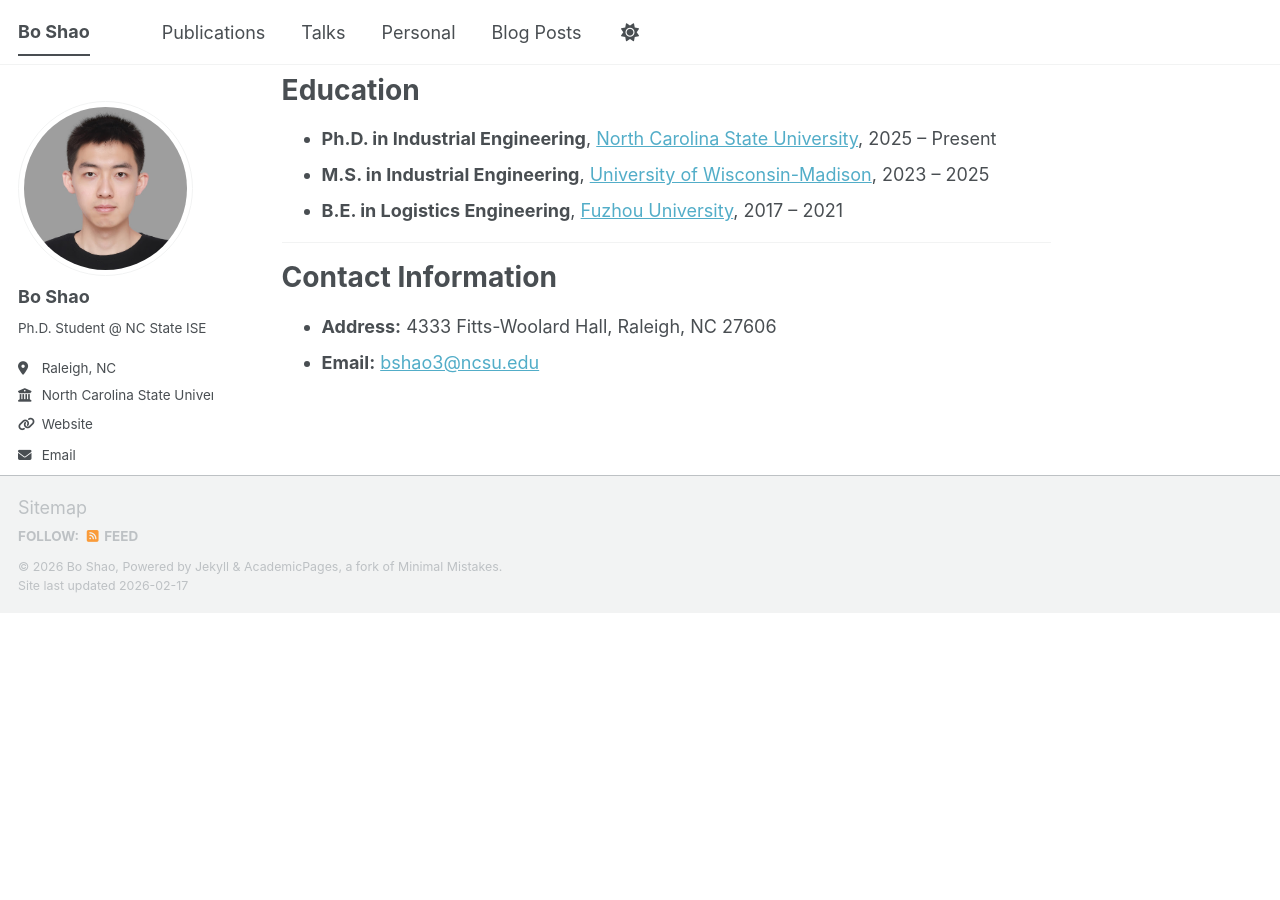
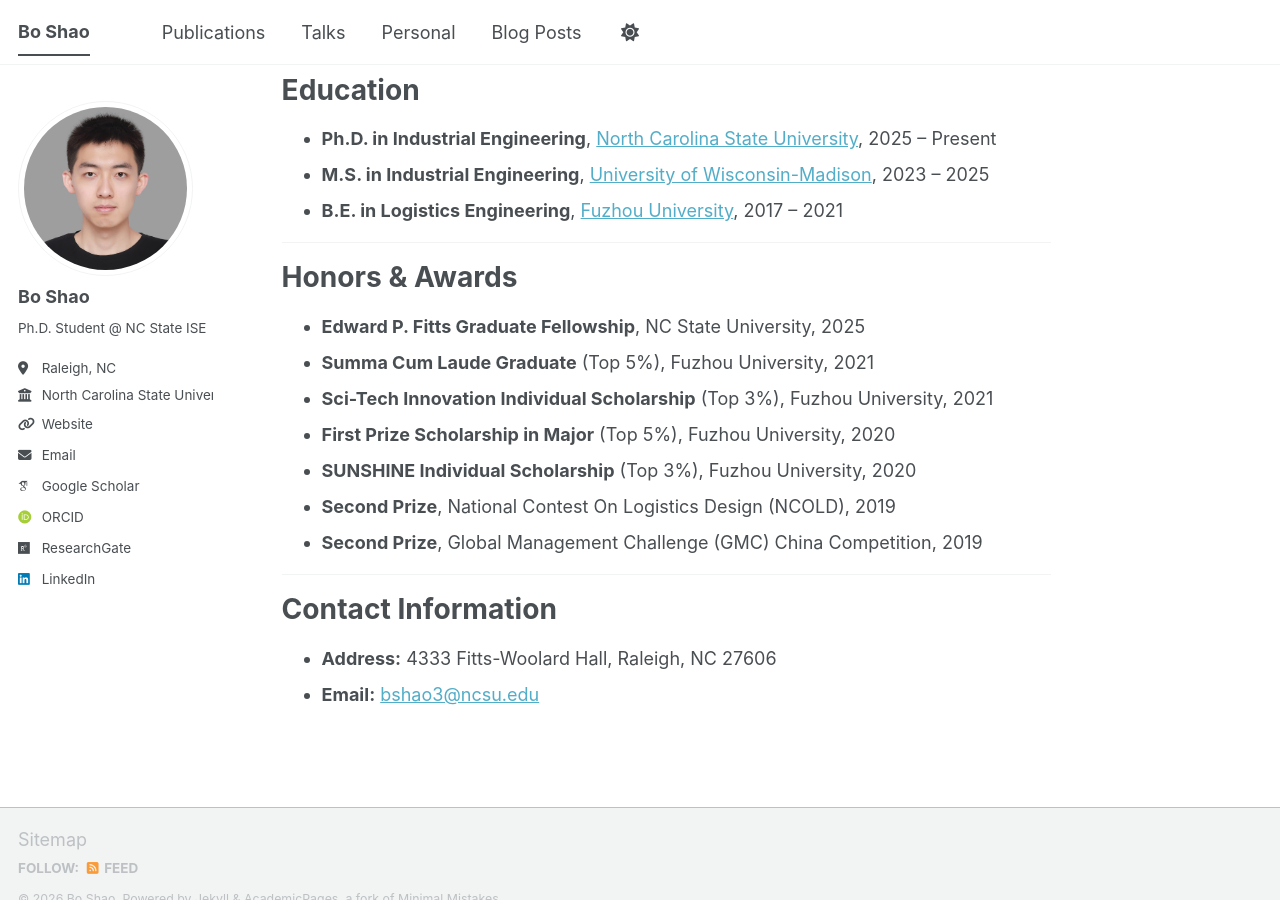
Before and after one commit to boshao321/boshao321.github.io, a Jekyll site: the page built from _pages/about.md, in a window 1280 px wide and 900 px high, scrolled down 1085 px. Built offline with Jekyll 4.4.1, drawn with Linux system fonts in a browser that asks for light colours; some web fonts are replaced; a script bundle is joined from its source files by our own code; library files that are not in the unit come from our copies; before the commit the page ends 1698 px from its top, so only the background shows below that.

Commit message:
Add honors and awards to about page
Added honors and awards section with relevant details.

```diff
--- a/_pages/about.md
+++ b/_pages/about.md
@@ -43,6 +43,18 @@
 
 ---
 
+Honors & Awards
+======
+* **Edward P. Fitts Graduate Fellowship**, NC State University, 2025
+* **Summa Cum Laude Graduate** (Top 5%), Fuzhou University, 2021
+* **Sci-Tech Innovation Individual Scholarship** (Top 3%), Fuzhou University, 2021
+* **First Prize Scholarship in Major** (Top 5%), Fuzhou University, 2020
+* **SUNSHINE Individual Scholarship** (Top 3%), Fuzhou University, 2020
+* **Second Prize**, National Contest On Logistics Design (NCOLD), 2019
+* **Second Prize**, Global Management Challenge (GMC) China Competition, 2019
+
+---
+
 Contact Information
 ======
 * **Address:** 4333 Fitts-Woolard Hall, Raleigh, NC 27606
```
